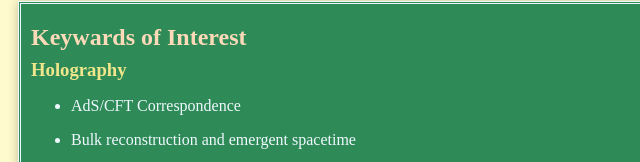
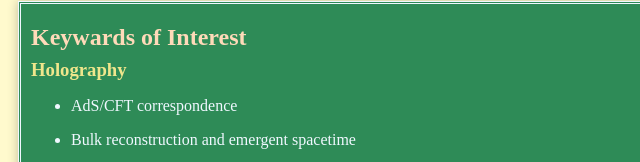
Before and after one commit to Albertmcc/web, a plain HTML site: page index.html in a window 1280 px wide. Shown: the part 631-793 px from the top of the page, 0-640 px from the left. Drawn offline with nearby package versions, Linux system fonts and the light colour scheme.

Commit message:
small correction

```diff
--- a/index.html
+++ b/index.html
@@ -73,7 +73,7 @@
        <h3>Holography</h3>
          <ul>
             <li>
-              AdS/CFT Correspondence
+              AdS/CFT correspondence
             </li>
         	  <li>
               Bulk reconstruction and emergent spacetime
```
